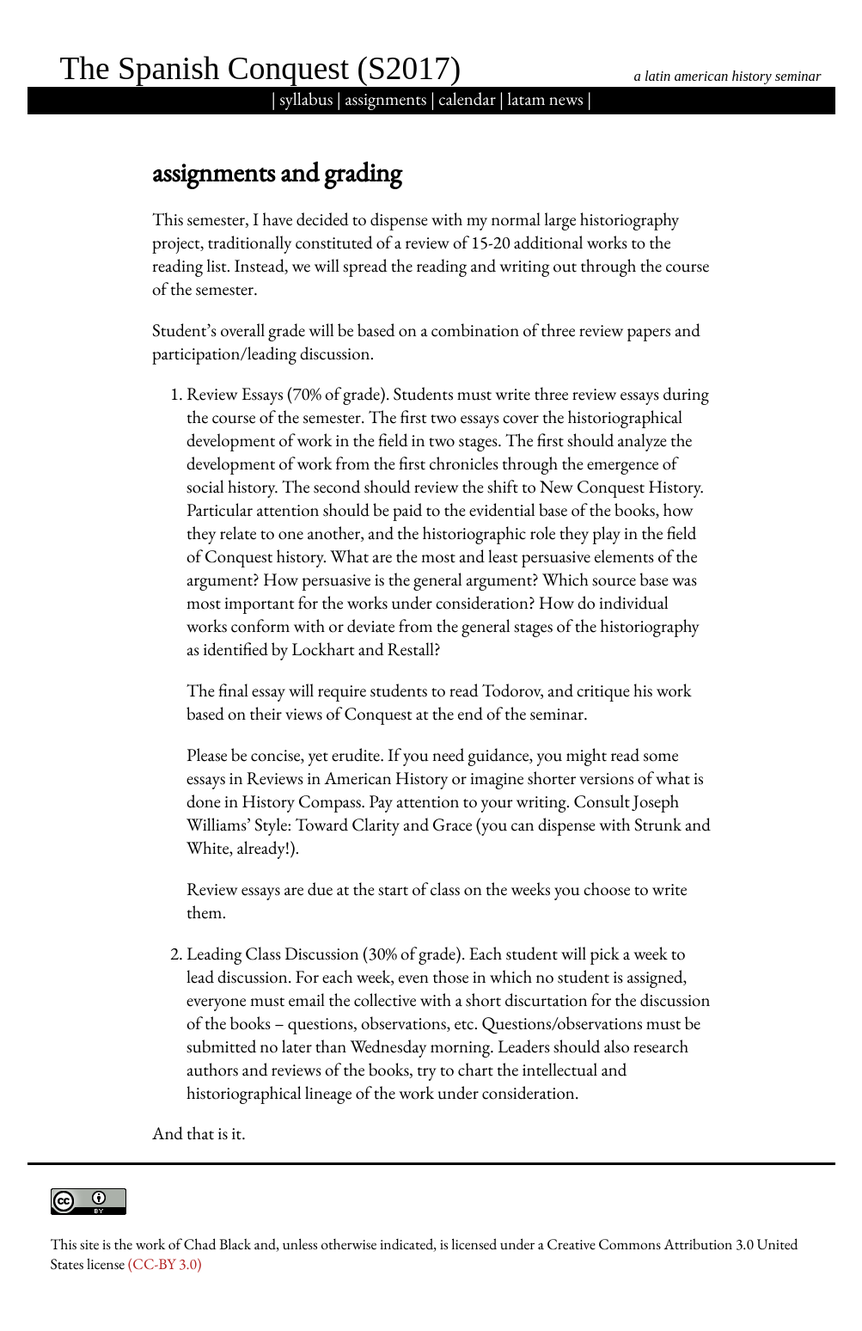
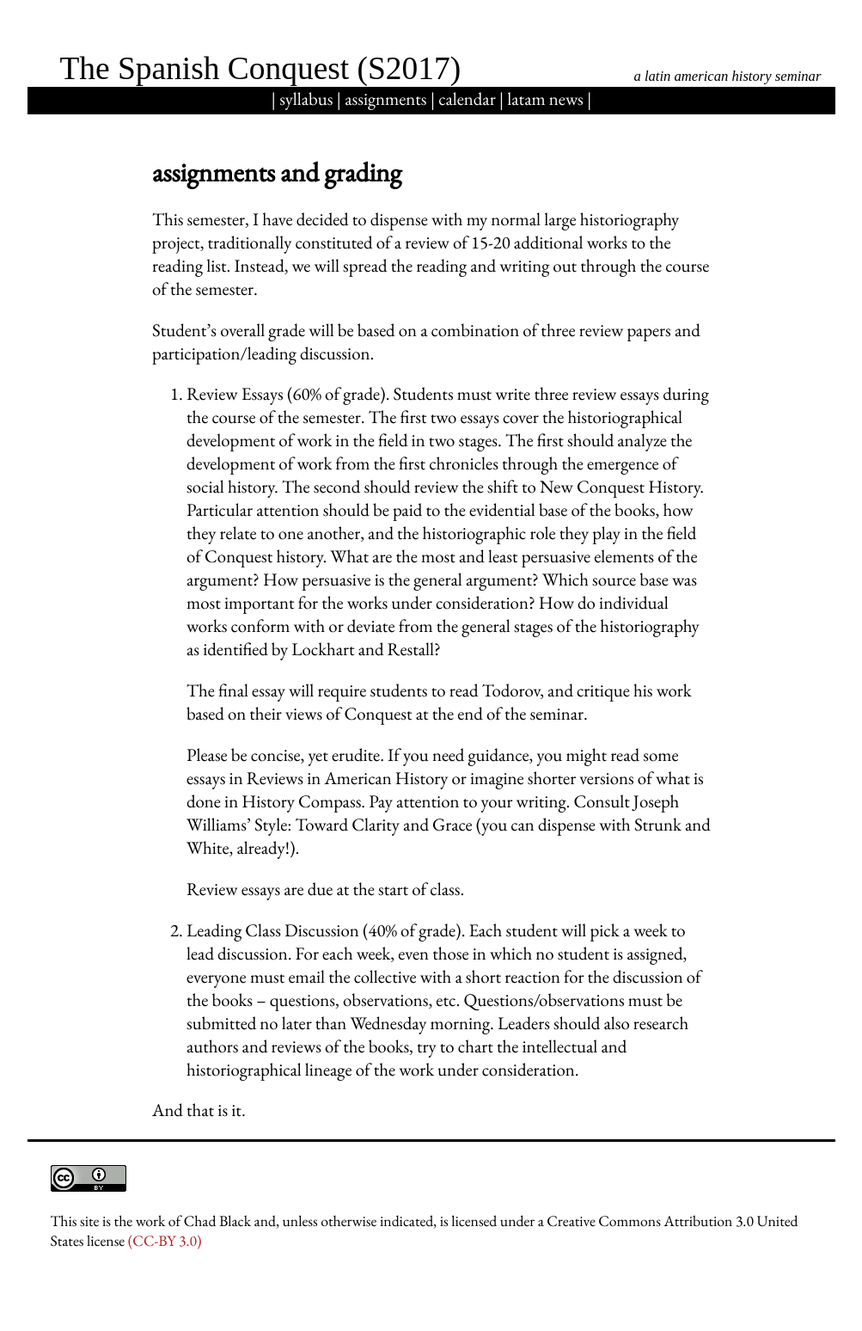
Before and after one commit to chadblack/561S2017, a Jekyll site: the page built from info/assignments.md, in a window 1280 px wide. Shown: the whole page at 86% size, without its empty margins (138-1141 px from the left). Built offline with Jekyll 4.4.1, drawn with Linux system fonts in a browser that asks for light colours; some web fonts are replaced; after the commit the page ends 1521 px from its top, so only the background shows below that.

Commit message:
fixed assignments page

```diff
--- a/info/assignments.md
+++ b/info/assignments.md
@@ -13,7 +13,7 @@ course of the semester.
 Student’s overall grade will be based on a combination of three review papers
 and participation/leading discussion.
 
-1. Review Essays (70% of grade). Students must write three review essays during
+1. Review Essays (60% of grade). Students must write three review essays during
    the course of the semester. The first two essays cover the
    historiographical development of work in the field in two stages. The first
    should analyze the development of work from the first chronicles through
@@ -36,12 +36,11 @@ and participation/leading discussion.
    Williams’ Style: Toward Clarity and Grace (you can dispense with Strunk and
    White, already!).
 
-   Review essays are due at the start of class on the weeks you choose to
-   write them.
+   Review essays are due at the start of class.
 
-2. Leading Class Discussion (30% of grade). Each student will pick a week to
+2. Leading Class Discussion (40% of grade). Each student will pick a week to
    lead discussion. For each week, even those in which no student is assigned,
-   everyone must email the collective with a short discurtation for the
+   everyone must email the collective with a short reaction for the
    discussion of the books – questions, observations, etc.
    Questions/observations must be submitted no later than Wednesday morning.
    Leaders should also research authors and reviews of the books, try to chart
```
